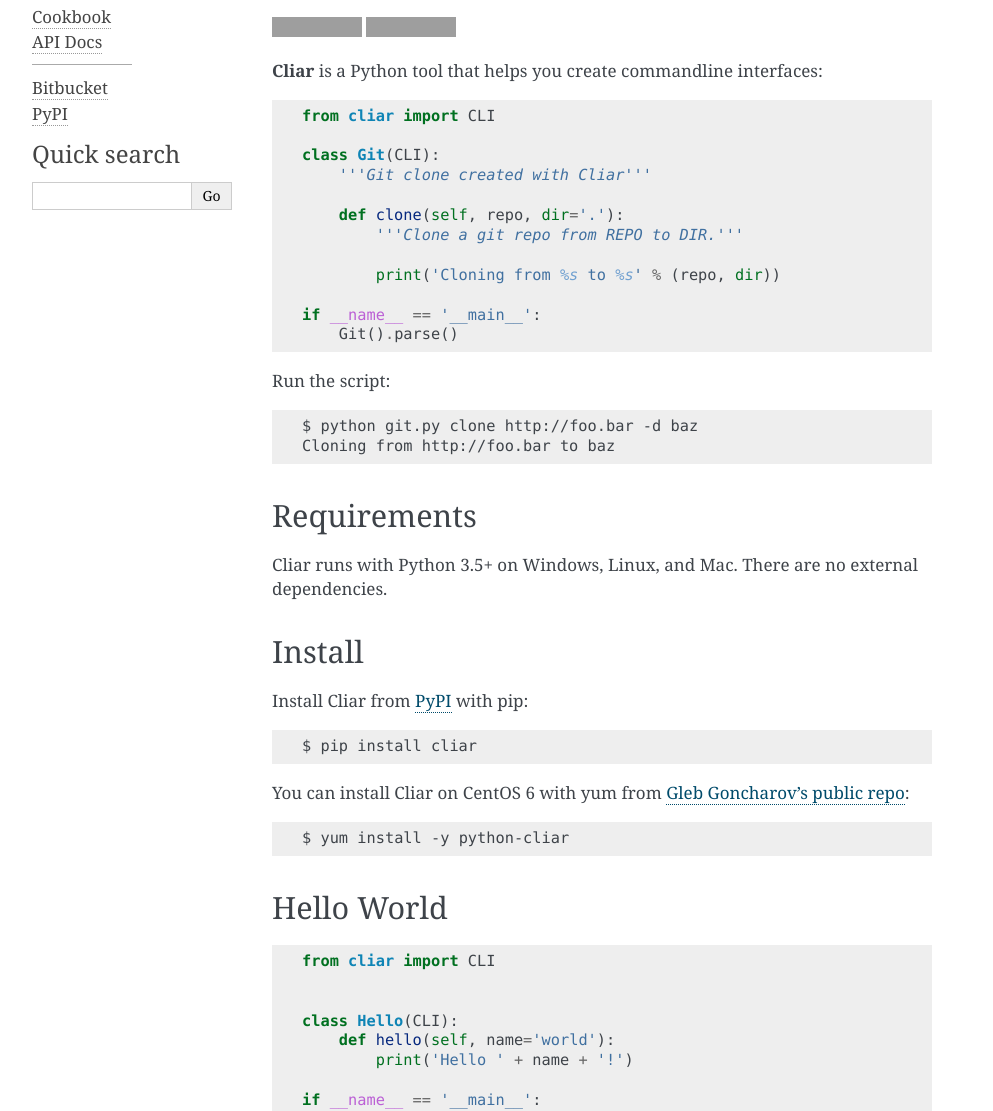
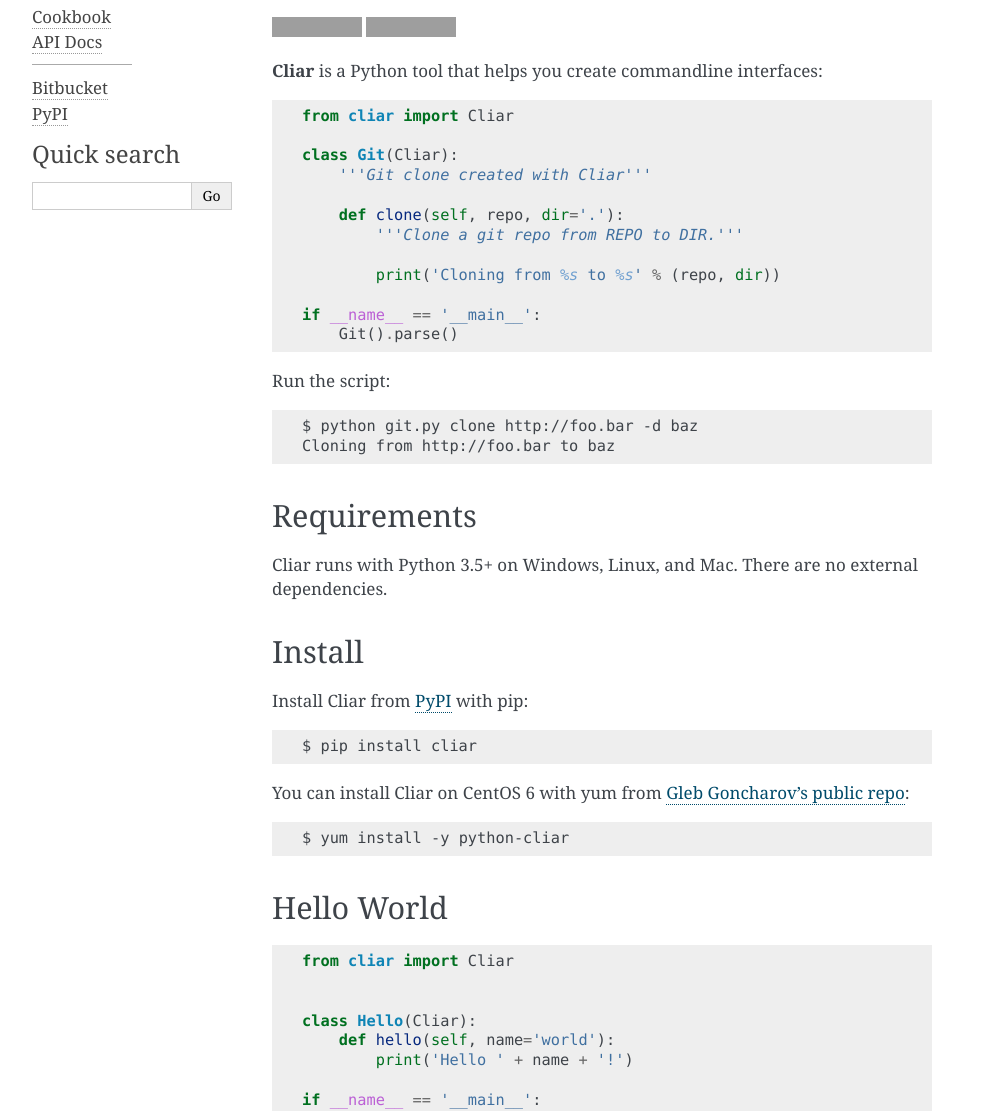
Before and after one commit to moigagoo/cliar, a Sphinx documentation site: the page built from docs/index.rst, in a window 1280 px wide. Shown: the part 127-1238 px from the top of the page, without its empty margins (148-1141 px from the left). Built offline with Sphinx 7.4.7, drawn with Linux system fonts in a browser that asks for light colours; grey boxes are pictures that could not be loaded.

Commit message:
Update docs for Cliar 1.1.8.

```diff
--- a/docs/cookbook/aliases.py
+++ b/docs/cookbook/aliases.py
@@ -1,9 +1,9 @@
-from cliar import CLI, set_name, add_aliases
+from cliar import Cliar, set_name, add_aliases
 
 from random import randint
 
 
-class Aliases(CLI):
+class Aliases(Cliar):
     '''This CLI has a command that is called
     differently than its handler method
     and has aliases.
--- a/docs/cookbook/composition.py
+++ b/docs/cookbook/composition.py
@@ -1,17 +1,17 @@
-from cliar import CLI
+from cliar import Cliar
 
 
-class Base(CLI):
+class Base(Cliar):
     def hello(self, name: str):
         print(f'Hello, {name}!')
 
 
-class ExtensionA(CLI):
+class ExtensionA(Cliar):
     def say_a(self, number: int = 1):
         print('a' * number)
 
 
-class ExtensionB(CLI):
+class ExtensionB(Cliar):
     def say_b(self, capitalize: bool = False):
         if capitalize:
             print('B')
--- a/docs/cookbook/customparser.py
+++ b/docs/cookbook/customparser.py
@@ -1,5 +1,5 @@
 from collections import namedtuple
-from cliar import CLI
+from cliar import Cliar
 
 
 Person = namedtuple('Person', ('firstname', 'lastname'))
@@ -20,7 +20,7 @@
         return None
 
 
-class CustomParser(CLI):
+class CustomParser(Cliar):
     """This CLI demonstrates the usage
     of a custom arg parser.
     """
--- a/docs/cookbook/extend.py
+++ b/docs/cookbook/extend.py
@@ -1,7 +1,7 @@
-from cliar import CLI
+from cliar import Cliar
 
 
-class Basic(CLI):
+class Basic(Cliar):
     '''Basic CLI with two commands.'''
 
     def start(self, server):
--- a/docs/cookbook/git.py
+++ b/docs/cookbook/git.py
@@ -1,7 +1,7 @@
-from cliar import CLI
+from cliar import Cliar
 
 
-class Git(CLI):
+class Git(Cliar):
     '''This is a Git CLI clone.
 
     It doesn't actually do stuff, just imitates 2 git commands.
--- a/docs/cookbook/ignore.py
+++ b/docs/cookbook/ignore.py
@@ -1,9 +1,9 @@
-from cliar import CLI, ignore
+from cliar import Cliar, ignore
 
 from random import randint
 
 
-class Ignore(CLI):
+class Ignore(Cliar):
     '''This CLI has a method that is not
     converted into a command.
     '''
--- a/docs/cookbook/nargs.py
+++ b/docs/cookbook/nargs.py
@@ -1,7 +1,7 @@
-from cliar import CLI
+from cliar import Cliar
 
 
-class Nargs(CLI):
+class Nargs(Cliar):
     '''This is a CLI with commands
     that accept a sequence of values
     for a single arg.
--- a/docs/cookbook/nocommands.py
+++ b/docs/cookbook/nocommands.py
@@ -1,7 +1,7 @@
-from cliar import CLI
+from cliar import Cliar
 
 
-class NoCommands(CLI):
+class NoCommands(Cliar):
     '''This is a CLI without commands; the script itself is a command.
 
     Calling the script will print this important message.
--- a/docs/cookbook/openfile.py
+++ b/docs/cookbook/openfile.py
@@ -1,7 +1,7 @@
-from cliar import CLI
+from cliar import Cliar
 
 
-class Openfile(CLI):
+class Openfile(Cliar):
     '''This CLI has a command that takes a filepath
     and attempts to open it on the fly.
     '''
--- a/docs/cookbook/optional.py
+++ b/docs/cookbook/optional.py
@@ -1,7 +1,7 @@
-from cliar import CLI
+from cliar import Cliar
 
 
-class OptionalArg(CLI):
+class OptionalArg(Cliar):
     '''This is a CLI with one command that has an optional arg.'''
 
     def hello(self, name='Guido'):
--- a/docs/cookbook/positional.py
+++ b/docs/cookbook/positional.py
@@ -1,7 +1,7 @@
-from cliar import CLI
+from cliar import Cliar
 
 
-class Positional(CLI):
+class Positional(Cliar):
     '''This is a CLI with one command that has one positional arg.'''
 
     def hello(self, name):
--- a/docs/cookbook/setname.py
+++ b/docs/cookbook/setname.py
@@ -1,15 +1,15 @@
-from cliar import CLI, set_name
+from cliar import Cliar, set_name
 
 from random import randint
 
 
-class SetName(CLI):
+class SetName(Cliar):
     '''This CLI has a command that is called
     differently than its handler method.
     '''
 
     @set_name('get-random')
-    def get_random_number(self, from_number:int, to_number:int):
+    def get_random_number(self, from_number: int, to_number: int):
         '''Get a random number between FROM_NUMBER and TO_NUMBER'''
 
         print(
--- a/docs/cookbook/typecasting.py
+++ b/docs/cookbook/typecasting.py
@@ -1,7 +1,7 @@
-from cliar import CLI
+from cliar import Cliar
 
 
-class TypeChecking(CLI):
+class TypeChecking(Cliar):
     '''This is a CLI with one command
     that has one positional arg of type int.
     '''
--- a/docs/index.rst
+++ b/docs/index.rst
@@ -22,9 +22,9 @@
 
 .. code-block:: python
 
-    from cliar import CLI
+    from cliar import Cliar
 
-    class Git(CLI):
+    class Git(Cliar):
         '''Git clone created with Cliar'''
 
         def clone(self, repo, dir='.'):
@@ -70,10 +70,10 @@
 
 .. code-block:: python
 
-    from cliar import CLI
+    from cliar import Cliar
 
 
-    class Hello(CLI):
+    class Hello(Cliar):
         def hello(self, name='world'):
             print('Hello ' + name + '!')
 
```
Also changed, not shown: changelog.rst (+8 -1 lines).
